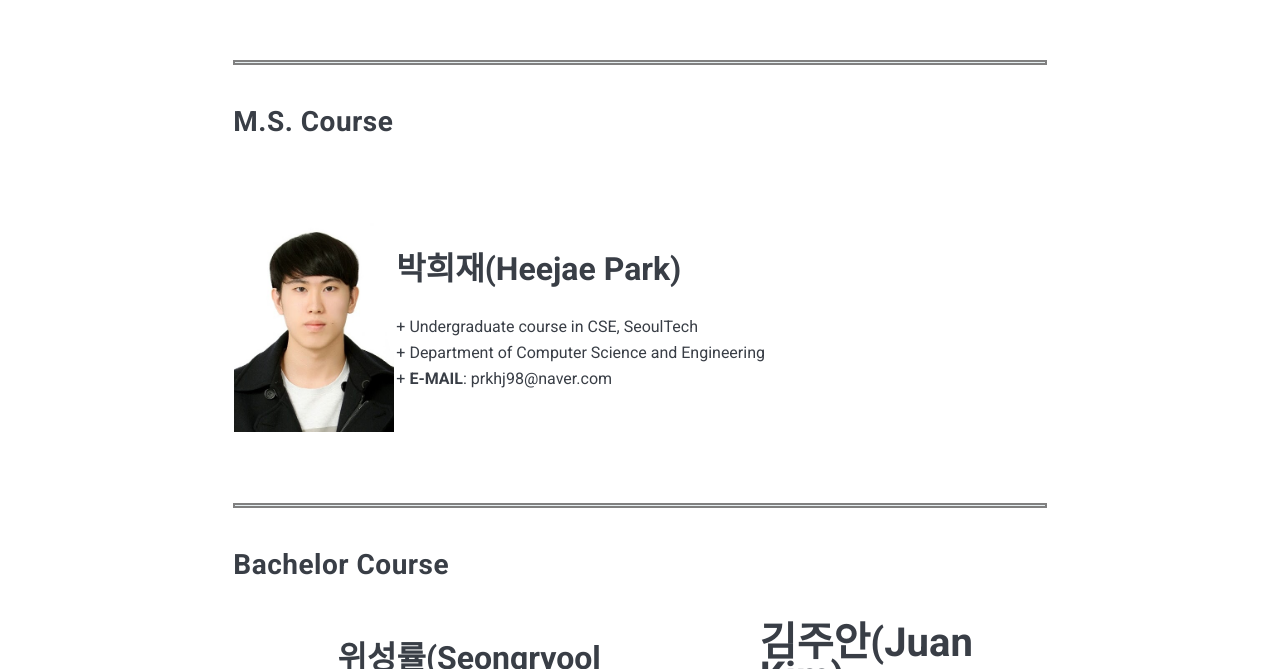
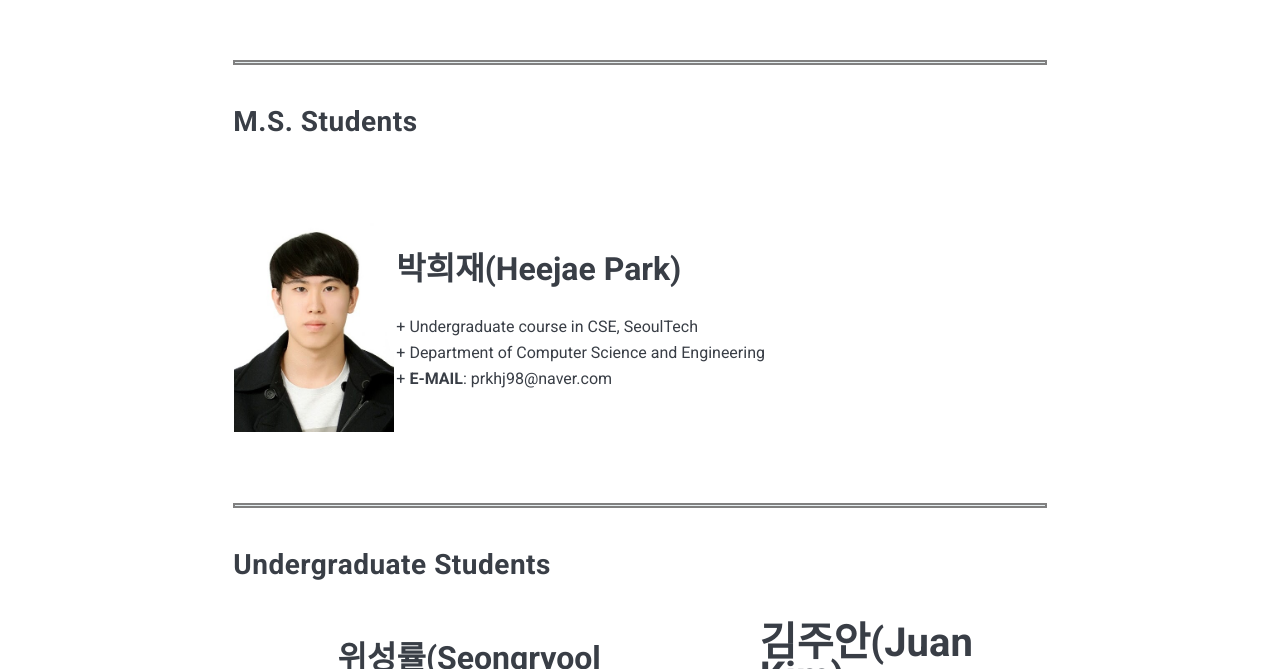
Before and after one commit to Icelab-2020/icelab-2020.github.io, a Jekyll site: the page built from _pages/01_members.md, in a window 1280 px wide. Shown: the part 1168-1837 px from the top of the page. Built offline with Jekyll 4.4.1, drawn with Linux system fonts in a browser that asks for light colours; nearby versions of some CDN libraries.

Commit message:
Update 01_members.md

```diff
--- a/_pages/01_members.md
+++ b/_pages/01_members.md
@@ -22,7 +22,7 @@ permalink: /01_members/
 
 <hr style="border:2px solid gray">
 
-## M.S. Course
+## M.S. Students
 
 |    |    |
 |:---|:---|
@@ -30,7 +30,7 @@ permalink: /01_members/
 
 <hr style="border:2px solid gray">
 
-## Bachelor Course
+## Undergraduate Students
 
 |    |   |    |    |
 |:---|:---|:---|:---|
```
